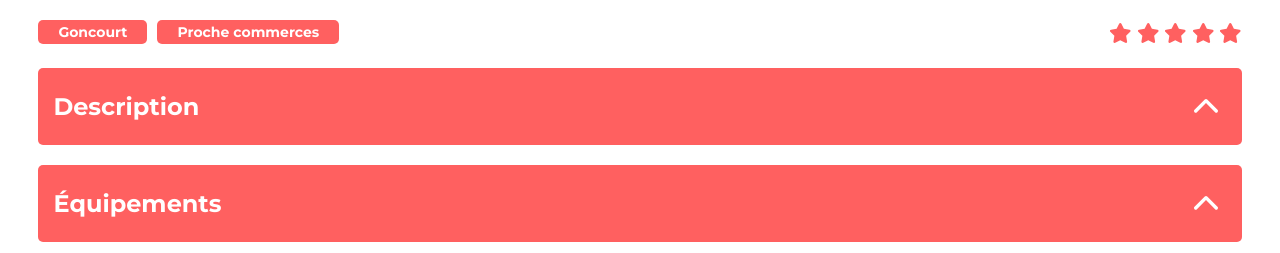
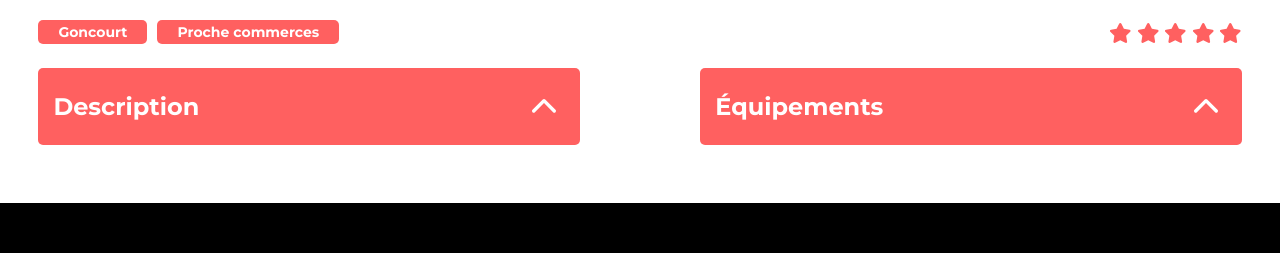
Before and after one commit to joline14/KASA-, a React (Vite) app in the folder KASA/: page /location/0979876d in a window 1280 px wide. Shown: the part 699-952 px from the top of the page. Built offline with nearby package versions, Linux system fonts and the light colour scheme.

Commit message:
Modification du responsive Toggle-section

```diff
--- a/KASA/src/components/location.jsx
+++ b/KASA/src/components/location.jsx
@@ -44,7 +44,7 @@ function Location(){
             </div>
              {/* Affichage des sections déroulantes pour la description et les équipements */}
             <div className="toggle-location">
-                <ToggleContent data={toggleData} />
+                <ToggleContent data={toggleData} width="half"/>
             </div>
         </section>
     );
--- a/KASA/src/components/toggle.jsx
+++ b/KASA/src/components/toggle.jsx
@@ -1,5 +1,5 @@
 
-function Toggle({ isOpen, children }) {
+function Toggle({ isOpen, children}) {
     return (
         // Conteneur qui bascule entre ouvert et fermé selon l'état isOpen
         <div className={`Toggle-content ${isOpen ? 'slide-down' : 'slide-up'}`}>
--- a/KASA/src/components/toggleContent.jsx
+++ b/KASA/src/components/toggleContent.jsx
@@ -4,7 +4,7 @@ import arrow from "../assets/arrow.svg";
 import "../styles/apropos.css"
 
 
-function ToggleContent ({ data }) {
+function ToggleContent ({ data,width}) {
     const [isOpen, setIsOpen] = useState([]);// Utilisation du hook useState pour gérer l'état d'ouverture de chaque élément
 
     // Fonction pour basculer l'état d'ouverture d'un élément
@@ -19,12 +19,12 @@ function ToggleContent ({ data }) {
       };
 
     return (
-        <div className="Toggle-section">
+        <div className={`Toggle-section ${width === "full" ? "full" : "half"}`}>
             {/* Affichage de chaque section à bascule */}
             {data.map((item, index) => (
                 <div key={item.id} className="Toggle">
                     <div className="Toggle-header" onClick={() => toggleOpen(index)}>
-                        <img src={arrow} alt="flèche menu déroulant" className={`arrow ${isOpen.includes(index) ? 'toggled' : ''}`} />
+                        <img src={arrow} alt="flèche menu déroulant" className={`arrow ${isOpen.includes(index) ? 'open' : ''}`} />
                         <h3>{item.title}</h3>
                     </div>
                     {/* Contenu à bascule */}
--- a/KASA/src/main.jsx
+++ b/KASA/src/main.jsx
@@ -2,6 +2,8 @@ import React from "react";
 import ReactDOM from "react-dom/client";
 import "./styles/index.css";
 import App from "./App";
+
+//initialise et démarre une application React en rendant le composant App dans l'élément root du DOM
 
 ReactDOM.createRoot(document.getElementById("root")).render(
   <React.StrictMode>
--- a/KASA/src/pages/aPropos.jsx
+++ b/KASA/src/pages/aPropos.jsx
@@ -9,7 +9,7 @@ function AproposKasa() {
         <Main>
             <Banner imageSrc={BannerImg} alt="Photographie de vallée" imageClass="img-about" />
             <section className="toggle-apropos">
-                <ToggleContent data={aProposData} />
+                <ToggleContent data={aProposData}  width="full"/>
             </section>
         </Main>
     );
--- a/KASA/src/styles/apropos.css
+++ b/KASA/src/styles/apropos.css
@@ -18,18 +18,30 @@
         flex-wrap: nowrap;
         gap: 10%;
     }
-
-
 }
 
 .Toggle-section {
     position: relative;
     flex-wrap: wrap;
     align-items: flex-start;
+
 }
 
+.half .Toggle {
+    flex: 0;
+
+    @media screen and (min-width: 768px) {
+        flex: 1;
+    }
+}
+
+.full .Toggle {
+    flex: auto;
+
+}
+
+
 .Toggle {
-    width: 100%;
     position: relative;
     background-color: #FF6060;
     border-radius: 5px;
@@ -37,7 +49,11 @@
     flex-direction: column;
     border: none;
     margin-bottom: 20px;
+
 }
+
+
+
 .Toggle h3 {
     color: #fff;
     font-size: 13px;
@@ -68,7 +84,7 @@
     }
 }
 
- .toggled {
+.open {
     transform: rotate(-180deg);
 }
 
```
Lines whose indentation alone changed are shown as unchanged.
